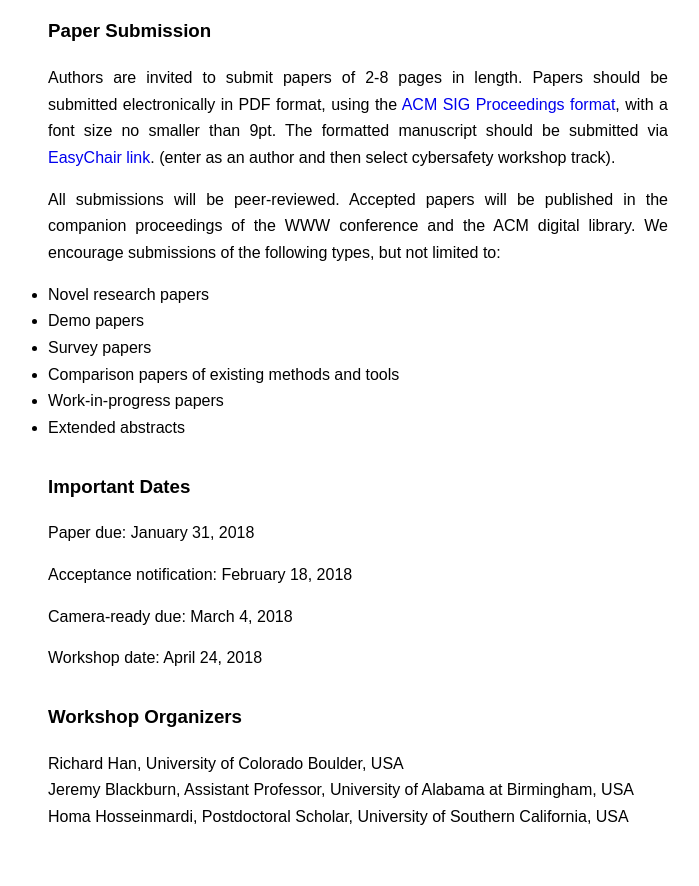
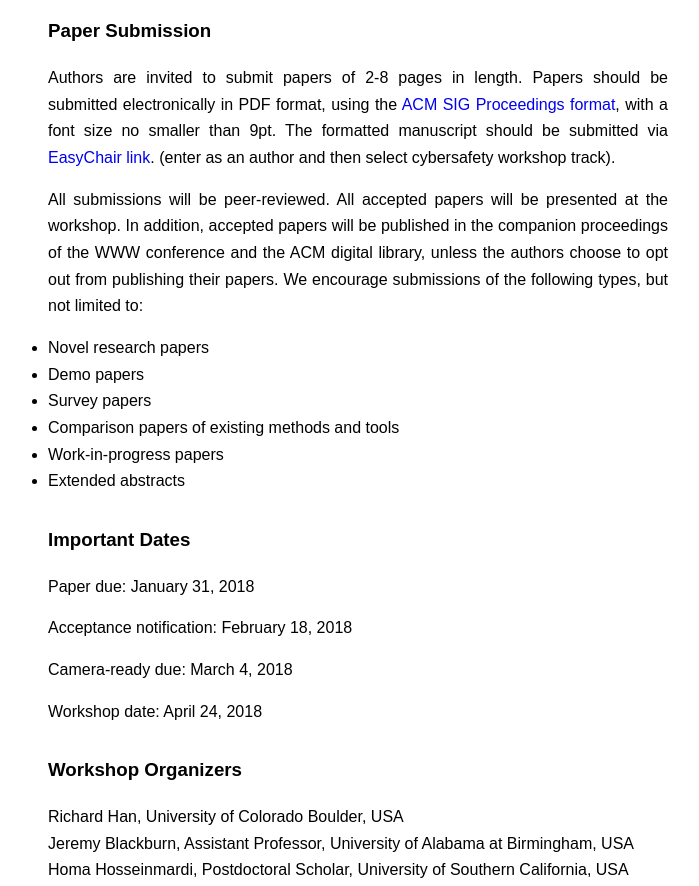
Before and after one commit to cybersafety2018/cybersafety2018.github.io, a plain HTML site: page call_for_contributions/index.html in a window 1280 px wide. Shown: the part 985-1871 px from the top of the page, without its empty margins (450-1149 px from the left). Before the commit the page ends 1818 px from the top, so only its background shows below. Drawn offline with Linux system fonts and the light colour scheme.

Commit message:
shiv blurb

```diff
--- a/call_for_contributions/index.html
+++ b/call_for_contributions/index.html
@@ -73,7 +73,8 @@ causing harm. Topics of interest include (but are not limited to) the following:
 							(enter as an author and then select cybersafety workshop track).
 						</p>
 						<p>
-							All submissions will be peer-reviewed. Accepted papers will be published in the companion proceedings of the WWW conference and the ACM digital library.
+							All submissions will be peer-reviewed. All accepted papers will be presented at the workshop. In addition, accepted papers will be published in the
+							companion proceedings of the WWW conference and the ACM digital library, unless the authors choose to opt out from publishing their papers.
 							We encourage submissions of the following types, but not limited to:
 						</p>
 
```
